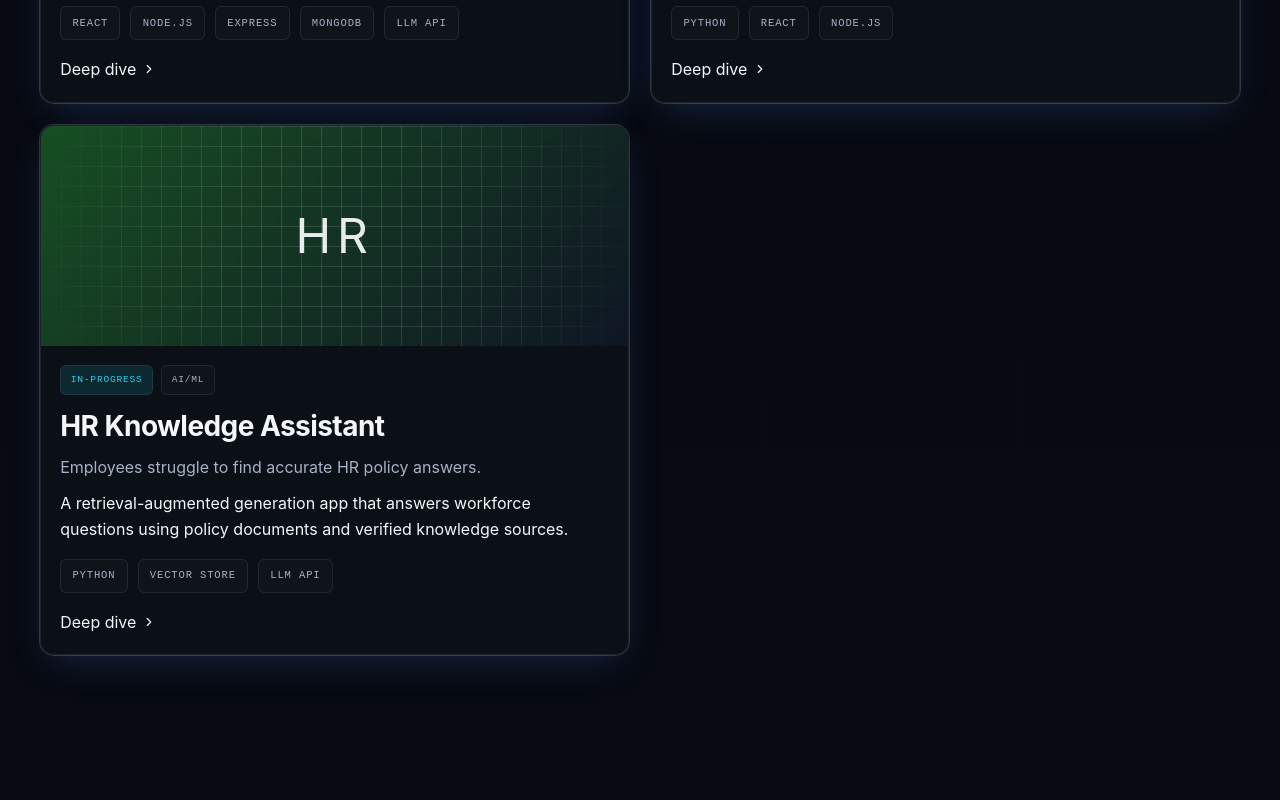
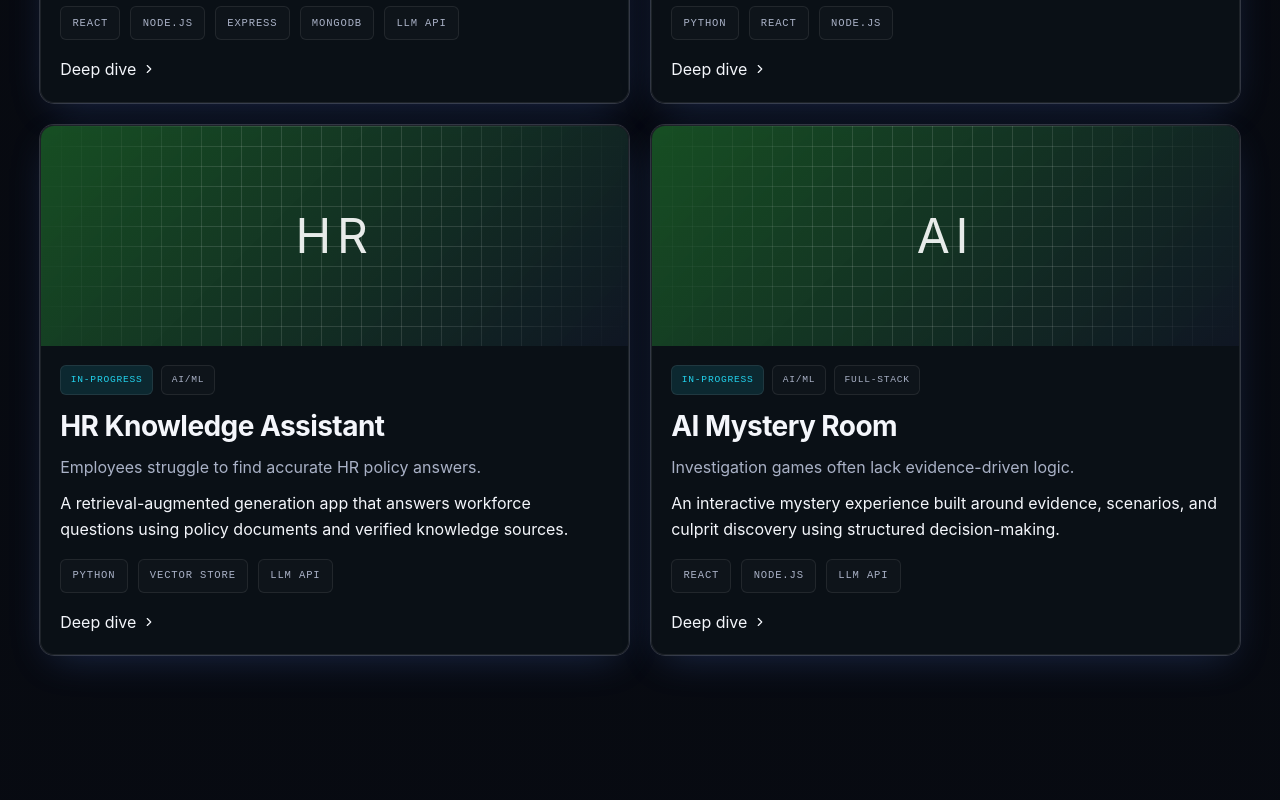
Before and after one commit to anand-sahnix/anand-sahni-portfolio, a React (Vite) app in the folder client/: page / in a window 1280 px wide. Shown: the part 3360-4160 px from the top of the page. Built offline with nearby package versions, Linux system fonts and the light colour scheme.

Commit message:
Removed_comment_from_the_AI_mistry_project_details

```diff
--- a/client/src/content/projects.ts
+++ b/client/src/content/projects.ts
@@ -130,29 +130,29 @@ export const projects: Project[] = [
     },
     order: 4,
   },
-  // {
-  //   slug: 'ai-mystery-room',
-  //   title: 'AI Mystery Room',
-  //   featured: false,
-  //   visibility: 'public',
-  //   status: 'in-progress',
-  //   category: ['AI/ML', 'Full-Stack'],
-  //   problem: 'Investigation games often lack evidence-driven logic.',
-  //   solution: 'An interactive mystery experience built around evidence, scenarios, and culprit discovery using structured decision-making.',
-  //   stack: ['React', 'Node.js', 'LLM API'],
-  //   repoUrl: null,
-  //   liveUrl: null,
-  //   caseStudy: {
-  //     problem: 'Narrative games often feel arbitrary because the player can ask for anything without consistent evidence rules.',
-  //     whyItMatters: 'A mystery experience needs to be puzzle-like, not just chat-based.',
-  //     architecture: {
-  //       text: 'The experience keeps evidence state explicit so every clue, deduction, and suspect interaction stays grounded in the scenario.',
-  //     },
-  //     challenges: ['Balancing player freedom with scenario constraints', 'Making clue logic understandable'],
-  //     howItWorks: 'The game tracks narrative evidence and only reveals actions that make sense in the current state of the investigation.',
-  //     tradeoffs: ['More structured exploration than open-ended dialogue', 'Predictable logic over chaotic improvisation'],
-  //     futureImprovements: ['Expanded branching narratives', 'More dynamic clue generation and difficulty ramps'],
-  //   },
-  //   order: 5,
-  // },
+  {
+    slug: 'ai-mystery-room',
+    title: 'AI Mystery Room',
+    featured: false,
+    visibility: 'public',
+    status: 'in-progress',
+    category: ['AI/ML', 'Full-Stack'],
+    problem: 'Investigation games often lack evidence-driven logic.',
+    solution: 'An interactive mystery experience built around evidence, scenarios, and culprit discovery using structured decision-making.',
+    stack: ['React', 'Node.js', 'LLM API'],
+    repoUrl: null,
+    liveUrl: null,
+    caseStudy: {
+      problem: 'Narrative games often feel arbitrary because the player can ask for anything without consistent evidence rules.',
+      whyItMatters: 'A mystery experience needs to be puzzle-like, not just chat-based.',
+      architecture: {
+        text: 'The experience keeps evidence state explicit so every clue, deduction, and suspect interaction stays grounded in the scenario.',
+      },
+      challenges: ['Balancing player freedom with scenario constraints', 'Making clue logic understandable'],
+      howItWorks: 'The game tracks narrative evidence and only reveals actions that make sense in the current state of the investigation.',
+      tradeoffs: ['More structured exploration than open-ended dialogue', 'Predictable logic over chaotic improvisation'],
+      futureImprovements: ['Expanded branching narratives', 'More dynamic clue generation and difficulty ramps'],
+    },
+    order: 5,
+  },
 ]
```
